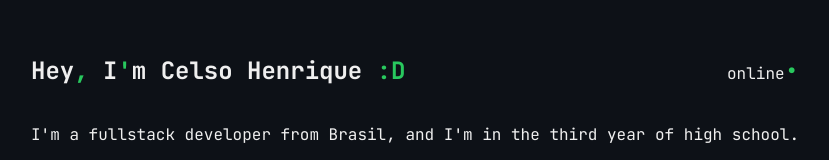
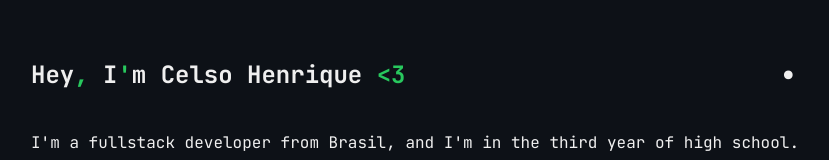
Before and after one commit to nothiaki/nothiaki.github.io, a React (Vite) app: page / in a window 1280 px wide. Shown: the part 105-265 px from the top of the page, without its empty margins (225-1054 px from the left). Built offline with nearby package versions, Linux system fonts and the light colour scheme; no server answers.

Commit message:
fix: status

```diff
--- a/src/components/title.tsx
+++ b/src/components/title.tsx
@@ -1,7 +1,50 @@
+import { useEffect, useState } from "react"
+
+type Reply = {
+  data: {
+    "discord_status": string
+  },
+  success: string
+}
+
 export function Title() {
-  const arr: string[] = [":)", ";)", ":D", ":P", "<3", ">_"];
-  const char = arr[Math.floor(Math.random() * arr.length)];
-  const status = "primary"
+  const arr: string[] = [":)", ";)", ":D", ":P", "<3", ">_"]
+  const [char, setChar] = useState<string>("")
+
+  const [ reply, setReply ] = useState<Reply>({ data: { discord_status: "" }, "success": "" })
+
+  useEffect(() => {
+    const char = arr[Math.floor(Math.random() * arr.length)]
+    setChar(char)
+
+    fetch("https://api.lanyard.rest/v1/users/641064892711043082")//discord id is public dont worry
+      .then((r) => r.json())
+      .then((data: Reply) => {
+        setReply(data)
+      })
+  }, [])
+
+   const status = () => {
+    let color = ""
+
+    switch (reply.data.discord_status) {
+      case "online":
+        color = "text-primary"
+        break
+      case "idle":
+        color = "text-idle"
+        break
+      default:
+        color = "text-text"
+    }
+
+    return (
+      <h1>
+        {reply.data.discord_status}
+        <span className={`${color} text-4xl`}>•</span>
+      </h1>
+    )
+  }
 
   return (
     <>
@@ -10,7 +53,7 @@ export function Title() {
           Hey<span className="text-primary">,</span> I<span className="text-primary">'</span>
           m Celso Henrique <span className="text-primary">{ char }</span>
         </h1>
-        <h1>online<span className={`text-${status} text-2xl`}>•</span></h1>
+        {status()}
       </div>
       <div className="flex flex-col gap-4">
         <p>
--- a/tailwind.config.ts
+++ b/tailwind.config.ts
@@ -7,7 +7,7 @@ export default {
       'background': '#0D1117',
       'primary': '#28C85E',
       'text': '#EFEFEF',
-      'offline': '#434343'
+      'idle': '#434343',
     },
     extend: {},
   },
```
Also changed, not shown: src/components/articles.tsx (+4 -4 lines).
